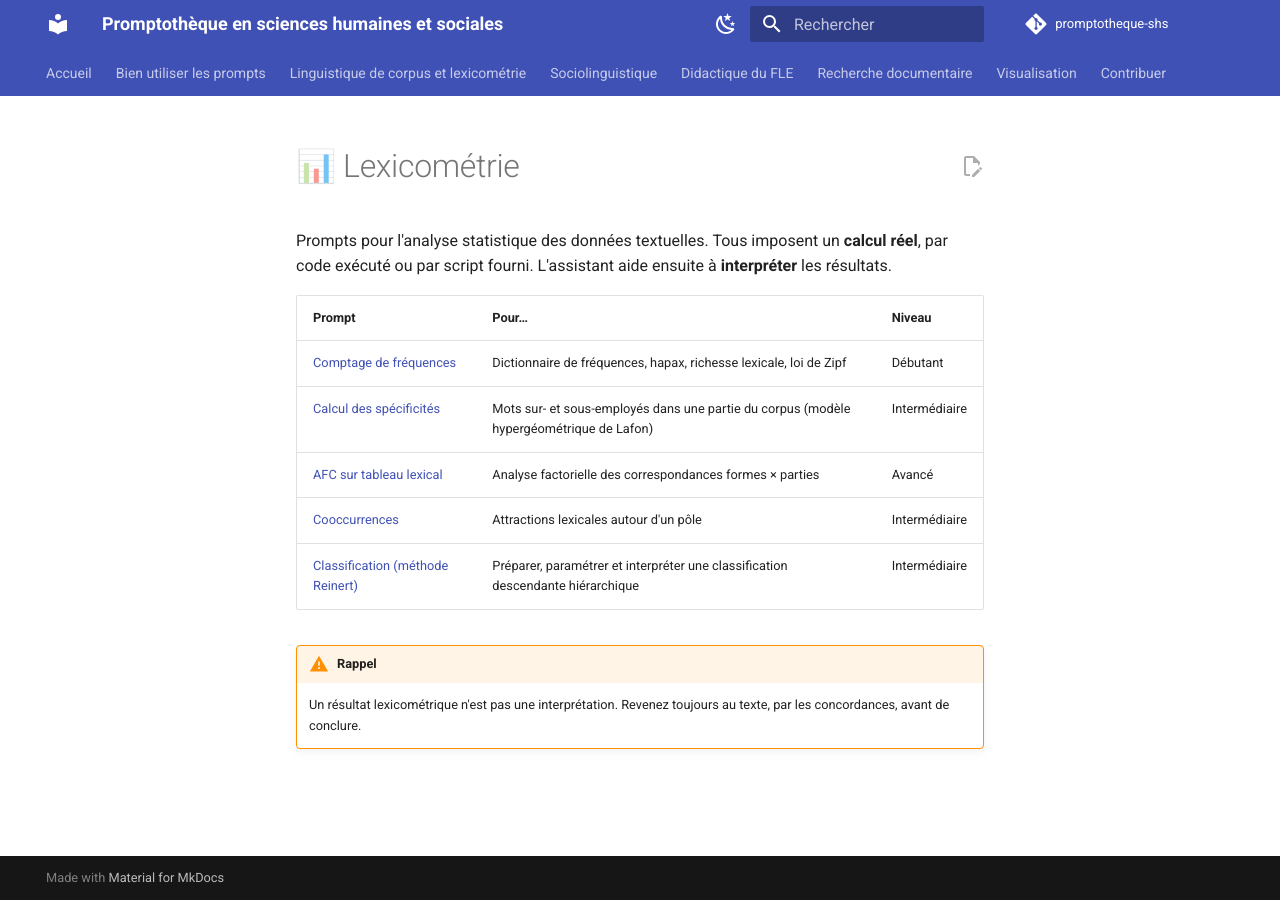
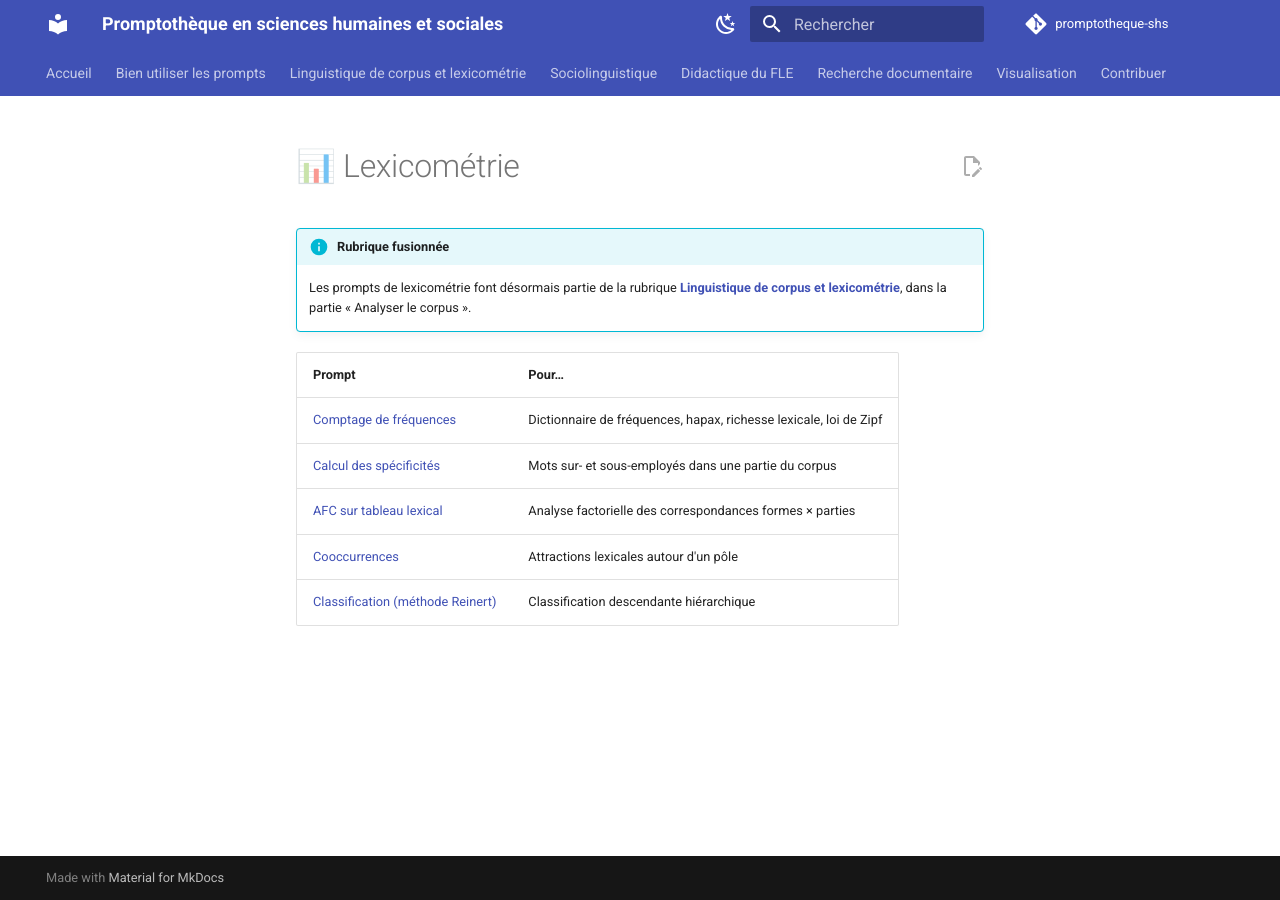
Before and after one commit to amanylili/promptotheque-shs, an MkDocs documentation site: the page built from docs/lexicometrie/index.md, in a window 1280 px wide. Built offline with MkDocs 1.6.1 and Material for MkDocs 9.7.7, drawn with Linux system fonts in a browser that asks for light colours; comment, search, counter and statistics services are not loaded.

Commit message:
Fusionne les rubriques : fiches de lexicométrie rattachées à Linguistique de corpus et lexicométrie

```diff
--- a/docs/lexicometrie/index.md
+++ b/docs/lexicometrie/index.md
@@ -1,18 +1,16 @@
 ---
-description: "Prompts de lexicométrie et de textométrie : fréquences, spécificités, AFC, cooccurrences et classification de Reinert."
+description: "La rubrique Lexicométrie a été fusionnée avec la rubrique Linguistique de corpus."
 ---
 
 # 📊 Lexicométrie
 
-Prompts pour l'analyse statistique des données textuelles. Tous imposent un **calcul réel**, par code exécuté ou par script fourni. L'assistant aide ensuite à **interpréter** les résultats.
+!!! info "Rubrique fusionnée"
+    Les prompts de lexicométrie font désormais partie de la rubrique **[Linguistique de corpus et lexicométrie](../linguistique-de-corpus/index.md)**, dans la partie « Analyser le corpus ».
 
-| Prompt | Pour… | Niveau |
-|---|---|---|
-| [Comptage de fréquences](comptage-frequences.md) | Dictionnaire de fréquences, hapax, richesse lexicale, loi de Zipf | Débutant |
-| [Calcul des spécificités](calcul-specificites.md) | Mots sur- et sous-employés dans une partie du corpus (modèle hypergéométrique de Lafon) | Intermédiaire |
-| [AFC sur tableau lexical](afc-tableau-lexical.md) | Analyse factorielle des correspondances formes × parties | Avancé |
-| [Cooccurrences](cooccurrences.md) | Attractions lexicales autour d'un pôle | Intermédiaire |
-| [Classification (méthode Reinert)](classification-reinert.md) | Préparer, paramétrer et interpréter une classification descendante hiérarchique | Intermédiaire |
-
-!!! warning "Rappel"
-    Un résultat lexicométrique n'est pas une interprétation. Revenez toujours au texte, par les concordances, avant de conclure.
+| Prompt | Pour… |
+|---|---|
+| [Comptage de fréquences](comptage-frequences.md) | Dictionnaire de fréquences, hapax, richesse lexicale, loi de Zipf |
+| [Calcul des spécificités](calcul-specificites.md) | Mots sur- et sous-employés dans une partie du corpus |
+| [AFC sur tableau lexical](afc-tableau-lexical.md) | Analyse factorielle des correspondances formes × parties |
+| [Cooccurrences](cooccurrences.md) | Attractions lexicales autour d'un pôle |
+| [Classification (méthode Reinert)](classification-reinert.md) | Classification descendante hiérarchique |
```
Also changed, not shown: docs/lexicometrie/afc-tableau-lexical.md (+1 -1 lines), docs/lexicometrie/calcul-specificites.md (+1 -1 lines), docs/lexicometrie/classification-reinert.md (+1 -1 lines), docs/lexicometrie/comptage-frequences.md (+1 -1 lines), docs/lexicometrie/cooccurrences.md (+1 -1 lines).
